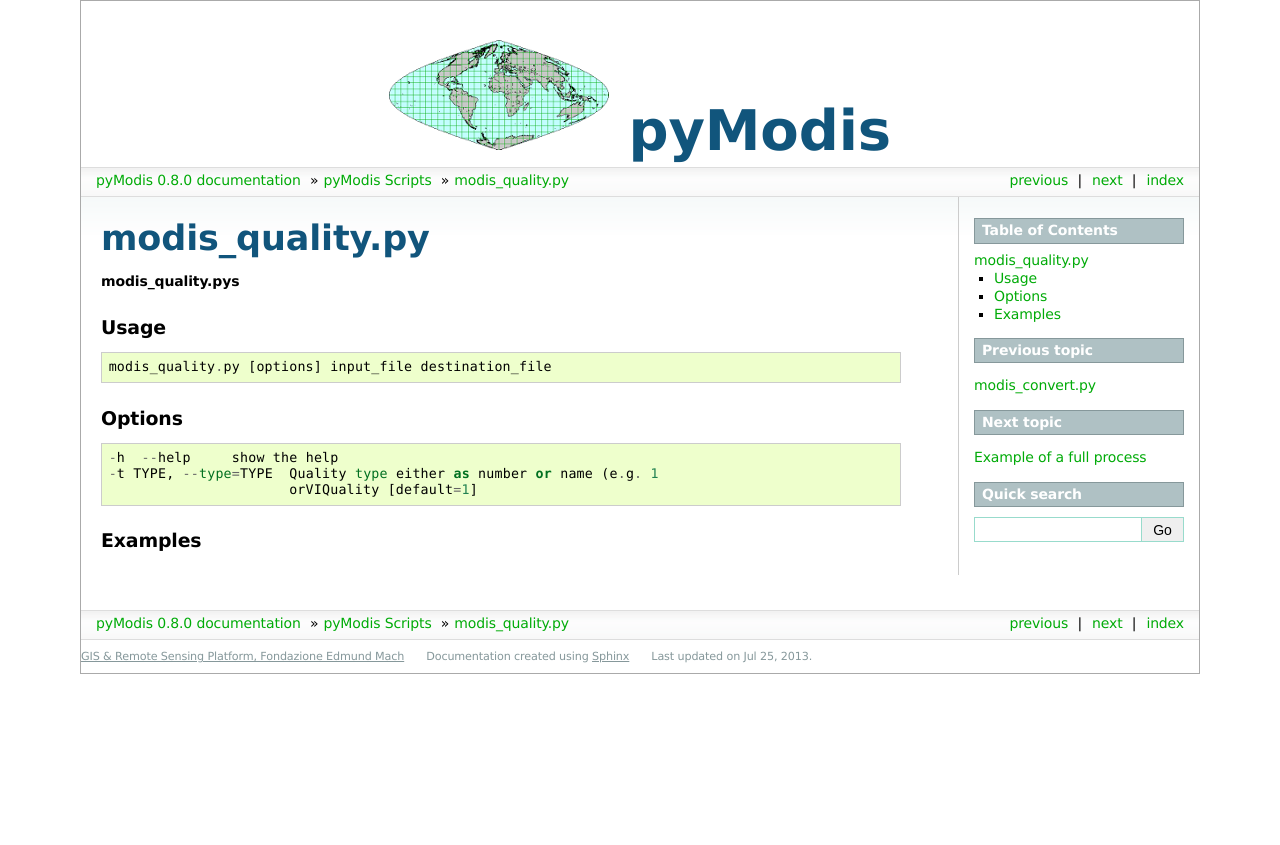
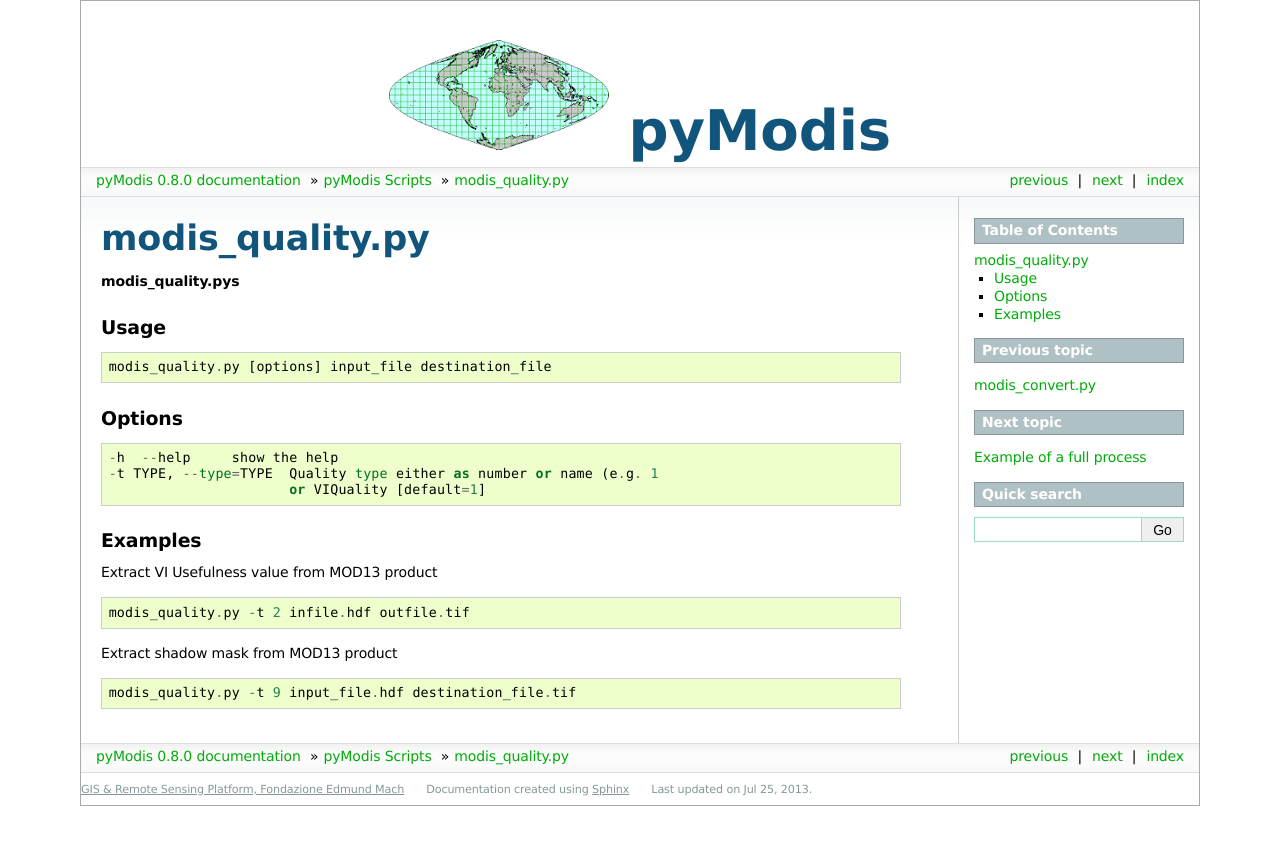
Before and after one commit to lucadelu/pyModis, a Sphinx documentation site: the page built from docs/source/scripts/modis_quality.rst, in a window 1280 px wide. Shown: the top 845 px of the page. Built offline with Sphinx 7.4.7, drawn with Linux system fonts in a browser that asks for light colours; formulas are drawn with MathJax 3; comment, search, counter and statistics services are not loaded; the version number is read from the project's files by our own code.

Commit message:
added examples

```diff
--- a/docs/source/scripts/modis_quality.rst
+++ b/docs/source/scripts/modis_quality.rst
@@ -15,12 +15,18 @@ Options
 
     -h  --help     show the help
     -t TYPE, --type=TYPE  Quality type either as number or name (e.g. 1
-			  orVIQuality [default=1]
+			  or VIQuality [default=1]
 
 Examples
 ^^^^^^^^
 
-.. please fix it
+Extract VI Usefulness value from MOD13 product ::
+
+	modis_quality.py -t 2 infile.hdf outfile.tif
+
+Extract shadow mask from MOD13 product ::
+
+	modis_quality.py -t 9 input_file.hdf destination_file.tif
 
 .. only:: latex
 
```
